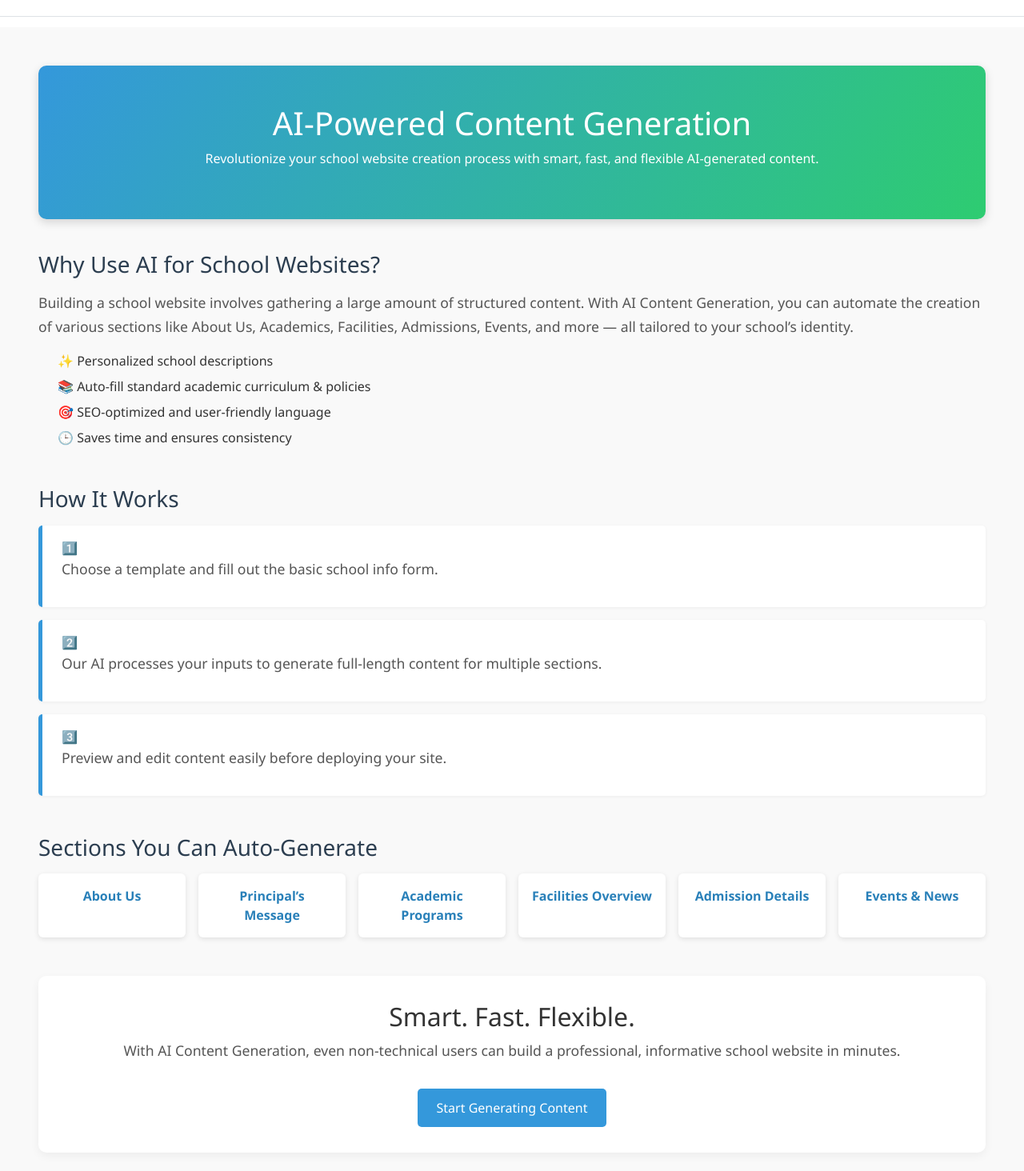
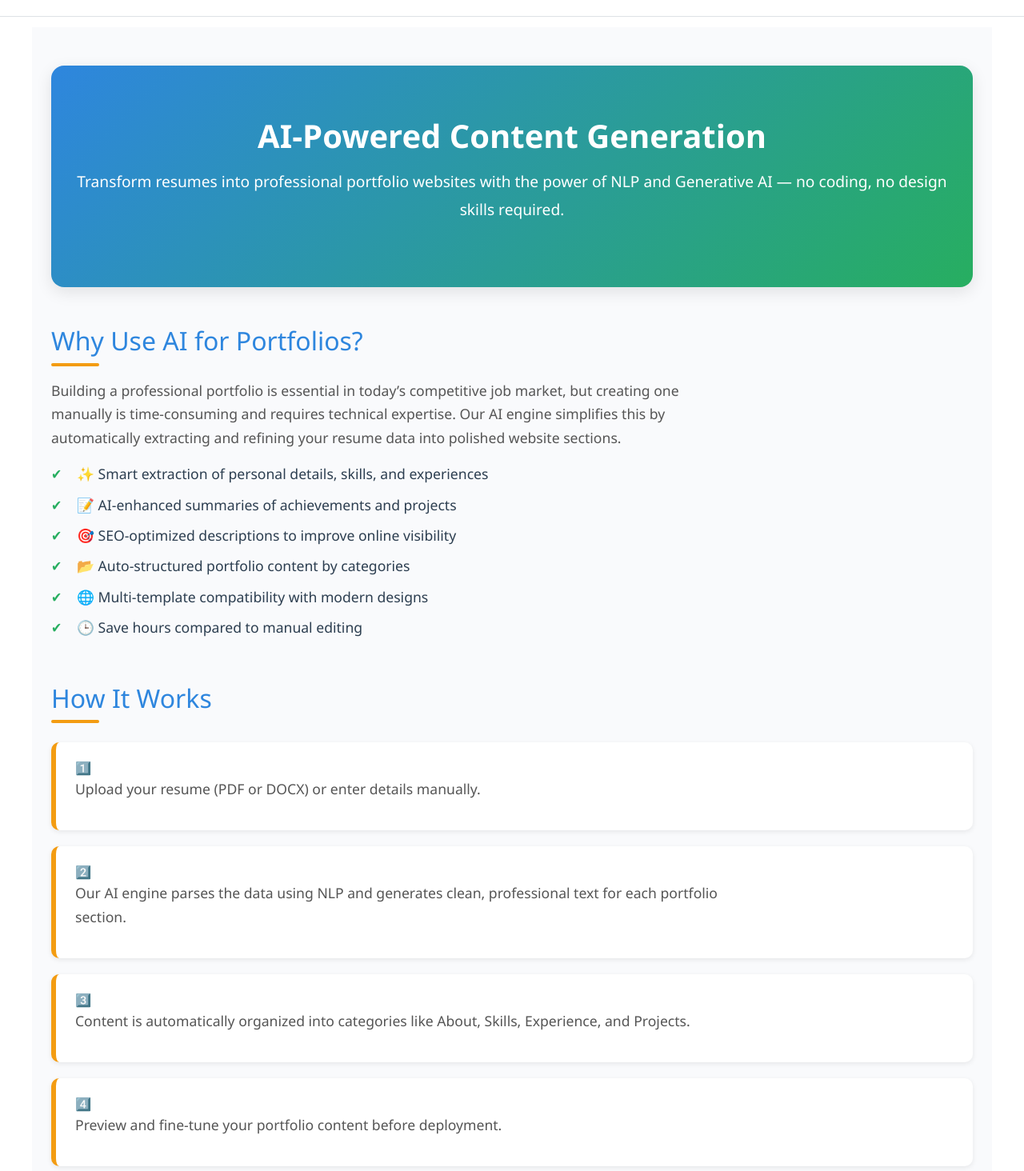
Before and after one commit to Subashkumawat34/AI-Based-Portfolio-Website-Geneartor, a React (Vite) app in the folder FrontEnd/: page /features/ai-content in a window 1280 px wide. Shown: the part 46-1510 px from the top of the page at 80% size. Built offline with nearby package versions, Linux system fonts and the light colour scheme.

Commit message:
Front End Improvement

```diff
--- a/FrontEnd/package.json
+++ b/FrontEnd/package.json
@@ -14,6 +14,7 @@
     "axios": "^1.11.0",
     "bootstrap": "^5.3.6",
     "bootstrap-icons": "^1.13.1",
+    "framer-motion": "^12.23.12",
     "lucide-react": "^0.511.0",
     "react": "^19.1.0",
     "react-bootstrap": "^2.10.10",
--- a/FrontEnd/src/pages/Navbar.jsx
+++ b/FrontEnd/src/pages/Navbar.jsx
@@ -92,6 +92,48 @@ const Navbar = ({
                 How It Works
               </Link>
             </li>
+            <li className="nav-item dropdown">
+              <a
+                className="nav-link dropdown-toggle"
+                href="#"
+                id="featuresDropdown"
+                role="button"
+                data-bs-toggle="dropdown"
+                aria-expanded="false"
+              >
+                Resources
+              </a>
+              <ul className="dropdown-menu" aria-labelledby="featuresDropdown">
+                <li>
+                  <Link className="dropdown-item" to="/features/ai-content">
+                    Tutorials
+                  </Link>
+                </li>
+                <li>
+                  <Link className="dropdown-item" to="/features/deployment">
+                    Blogs
+                  </Link>
+                </li>
+              </ul>
+            </li>
+
+            {!isAuthenticated ? (
+              <>
+                <li className="nav-item">
+                  <Link className="nav-link" to="/how-it-works">
+                    About
+                  </Link>
+                </li>
+              </>
+            ) : (
+              <>
+                <li className="nav-item">
+                  <Link className="nav-link" to="/generate-website">
+                    Upload Resume
+                  </Link>
+                </li>
+              </>
+            )}
           </ul>
 
           <ul className="navbar-nav ms-auto mb-2 mb-lg-0 align-items-center right-nav">
--- a/FrontEnd/src/pages/features/AIContentGeneration.jsx
+++ b/FrontEnd/src/pages/features/AIContentGeneration.jsx
@@ -4,70 +4,91 @@ import "../../styles/Features.css";
 const AIContentGeneration = () => {
   return (
     <div className="feature-page-container">
+      {/* HERO */}
       <header className="feature-hero">
         <h1>AI-Powered Content Generation</h1>
         <p>
-          Revolutionize your school website creation process with smart, fast,
-          and flexible AI-generated content.
+          Transform resumes into professional portfolio websites with the power
+          of NLP and Generative AI — no coding, no design skills required.
         </p>
       </header>
 
+      {/* WHY AI */}
       <section className="feature-section">
-        <h2>Why Use AI for School Websites?</h2>
+        <h2>Why Use AI for Portfolios?</h2>
         <p>
-          Building a school website involves gathering a large amount of
-          structured content. With AI Content Generation, you can automate the
-          creation of various sections like About Us, Academics, Facilities,
-          Admissions, Events, and more — all tailored to your school’s identity.
+          Building a professional portfolio is essential in today’s competitive
+          job market, but creating one manually is time-consuming and requires
+          technical expertise. Our AI engine simplifies this by automatically
+          extracting and refining your resume data into polished website
+          sections.
         </p>
         <ul className="ai-benefits-list">
-          <li>✨ Personalized school descriptions</li>
-          <li>📚 Auto-fill standard academic curriculum & policies</li>
-          <li>🎯 SEO-optimized and user-friendly language</li>
-          <li>🕒 Saves time and ensures consistency</li>
+          <li>
+            ✨ Smart extraction of personal details, skills, and experiences
+          </li>
+          <li>📝 AI-enhanced summaries of achievements and projects</li>
+          <li>🎯 SEO-optimized descriptions to improve online visibility</li>
+          <li>📂 Auto-structured portfolio content by categories</li>
+          <li>🌐 Multi-template compatibility with modern designs</li>
+          <li>🕒 Save hours compared to manual editing</li>
         </ul>
       </section>
 
+      {/* HOW IT WORKS */}
       <section className="feature-section">
         <h2>How It Works</h2>
         <div className="step-list">
           <div className="step">
             <span>1️⃣</span>
-            <p>Choose a template and fill out the basic school info form.</p>
+            <p>Upload your resume (PDF or DOCX) or enter details manually.</p>
           </div>
           <div className="step">
             <span>2️⃣</span>
             <p>
-              Our AI processes your inputs to generate full-length content for
-              multiple sections.
+              Our AI engine parses the data using NLP and generates clean,
+              professional text for each portfolio section.
             </p>
           </div>
           <div className="step">
             <span>3️⃣</span>
-            <p>Preview and edit content easily before deploying your site.</p>
+            <p>
+              Content is automatically organized into categories like About,
+              Skills, Experience, and Projects.
+            </p>
+          </div>
+          <div className="step">
+            <span>4️⃣</span>
+            <p>
+              Preview and fine-tune your portfolio content before deployment.
+            </p>
           </div>
         </div>
       </section>
 
+      {/* AUTO-GENERATED SECTIONS */}
       <section className="feature-section">
         <h2>Sections You Can Auto-Generate</h2>
         <div className="section-grid">
-          <div className="section-card">About Us</div>
-          <div className="section-card">Principal’s Message</div>
-          <div className="section-card">Academic Programs</div>
-          <div className="section-card">Facilities Overview</div>
-          <div className="section-card">Admission Details</div>
-          <div className="section-card">Events & News</div>
+          <div className="section-card">About Me</div>
+          <div className="section-card">Education</div>
+          <div className="section-card">Work Experience</div>
+          <div className="section-card">Projects & Case Studies</div>
+          <div className="section-card">Skills & Tools</div>
+          <div className="section-card">Certifications</div>
+          <div className="section-card">Achievements</div>
+          <div className="section-card">Contact & Social Links</div>
         </div>
       </section>
 
+      {/* CALL TO ACTION */}
       <section className="feature-highlight">
-        <h2>Smart. Fast. Flexible.</h2>
+        <h2>Professional Portfolios in Minutes</h2>
         <p>
-          With AI Content Generation, even non-technical users can build a
-          professional, informative school website in minutes.
+          With AI Content Generation, anyone — from students to professionals —
+          can build a modern, recruiter-ready portfolio that stands out.
         </p>
-        <button className="primary-btn">Start Generating Content</button>
+        <button className="primary-btn">Generate My Portfolio</button>
       </section>
     </div>
   );
--- a/FrontEnd/src/styles/Features.css
+++ b/FrontEnd/src/styles/Features.css
@@ -1,112 +1,256 @@
-.feature-page-container {
-  padding: 3rem;
-  background-color: #f9f9f9;
-  font-family: "Segoe UI", Tahoma, Geneva, Verdana, sans-serif;
-  color: #333;
+/* ================================
+   Global Variables & Base Styles
+================================= */
+:root {
+  --primary-color: #2e86de; /* Deep blue */
+  --secondary-color: #27ae60; /* Fresh green */
+  --accent-color: #f39c12; /* Warm yellow */
+  --purple-color: #8e44ad; /* For deploy hero */
+  --neutral-bg: #f9fafc;
+  --white: #ffffff;
+
+  --text-dark: #2c3e50;
+  --text-medium: #555;
+  --text-light: #888;
 }
 
+.feature-page-container {
+  padding: 3rem 1.5rem;
+  background-color: var(--neutral-bg);
+  font-family: "Poppins", "Segoe UI", Tahoma, Geneva, Verdana, sans-serif;
+  color: var(--text-dark);
+  max-width: 1200px;
+  margin: auto;
+}
+
+/* ================================
+   HERO SECTIONS
+================================= */
 .feature-hero {
-  background: linear-gradient(120deg, #3498db, #2ecc71);
-  color: white;
-  padding: 3rem 2rem;
-  border-radius: 10px;
-  margin-bottom: 2.5rem;
+  background: linear-gradient(
+    135deg,
+    var(--primary-color),
+    var(--secondary-color)
+  );
+  color: var(--white);
+  padding: 4rem 2rem;
+  border-radius: 16px;
+  margin-bottom: 3rem;
   text-align: center;
-  box-shadow: 0 4px 12px rgba(0, 0, 0, 0.15);
+  box-shadow: 0 6px 20px rgba(0, 0, 0, 0.1);
+  animation: fadeIn 1s ease;
 }
 
 .feature-hero.deploy {
-  background: linear-gradient(120deg, #8e44ad, #3498db);
+  background: linear-gradient(
+    135deg,
+    var(--purple-color),
+    var(--primary-color)
+  );
 }
 
+.feature-hero h1 {
+  font-size: 2.5rem;
+  margin-bottom: 1rem;
+  font-weight: 700;
+}
+
+.feature-hero p {
+  font-size: 1.2rem;
+  line-height: 1.8;
+}
+
+/* ================================
+   SECTION BLOCKS
+================================= */
 .feature-section {
-  margin-bottom: 3rem;
+  margin-bottom: 3.5rem;
 }
 
 .feature-section h2 {
-  font-size: 1.75rem;
+  font-size: 2rem;
   margin-bottom: 1rem;
-  color: #2c3e50;
+  color: var(--primary-color);
+  position: relative;
+}
+
+.feature-section h2::after {
+  content: "";
+  display: block;
+  width: 60px;
+  height: 4px;
+  background: var(--accent-color);
+  margin-top: 8px;
+  border-radius: 2px;
 }
 
 .feature-section p,
 .feature-highlight p {
   font-size: 1.1rem;
   line-height: 1.7;
-  color: #555;
+  color: var(--text-medium);
+  max-width: 850px;
 }
 
+/* ================================
+   LISTS (Benefits, Features)
+================================= */
 .ai-benefits-list {
   list-style: none;
   padding-left: 0;
+  margin-top: 1rem;
 }
 
 .ai-benefits-list li {
-  margin-bottom: 0.5rem;
-  padding-left: 1.5rem;
+  margin-bottom: 0.75rem;
+  padding-left: 2rem;
   position: relative;
+  font-size: 1.1rem;
+  color: var(--text-dark);
 }
 
+.ai-benefits-list li::before {
+  content: "✔";
+  position: absolute;
+  left: 0;
+  color: var(--secondary-color);
+  font-weight: bold;
+}
+
+/* ================================
+   STEP LIST (How It Works)
+================================= */
 .step-list {
   display: flex;
   flex-direction: column;
-  gap: 1rem;
+  gap: 1.25rem;
+  margin-top: 1.5rem;
 }
 
 .step {
-  background: white;
-  padding: 1rem 1.5rem;
-  border-left: 5px solid #3498db;
-  border-radius: 5px;
-  box-shadow: 0 1px 4px rgba(0, 0, 0, 0.05);
+  background: var(--white);
+  padding: 1.25rem 1.5rem;
+  border-left: 6px solid var(--accent-color);
+  border-radius: 10px;
+  font-size: 1rem;
+  font-weight: 500;
+  box-shadow: 0 2px 6px rgba(0, 0, 0, 0.08);
+  transition: transform 0.25s ease, box-shadow 0.25s ease;
 }
 
+.step:hover {
+  transform: translateX(8px);
+  box-shadow: 0 6px 14px rgba(0, 0, 0, 0.12);
+}
+
+/* ================================
+   SECTION CARDS (Auto-Generated Pages)
+================================= */
 .section-grid {
   display: grid;
-  grid-template-columns: repeat(auto-fit, minmax(180px, 1fr));
-  gap: 1rem;
+  grid-template-columns: repeat(auto-fit, minmax(200px, 1fr));
+  gap: 1.25rem;
+  margin-top: 1.5rem;
 }
 
 .section-card {
-  background: white;
-  border-radius: 6px;
-  padding: 1rem;
+  background: var(--white);
+  border-radius: 12px;
+  padding: 1.5rem;
   text-align: center;
-  box-shadow: 0 2px 6px rgba(0, 0, 0, 0.1);
-  font-weight: bold;
-  color: #2980b9;
+  font-weight: 600;
+  font-size: 1.05rem;
+  color: var(--primary-color);
+  box-shadow: 0 3px 8px rgba(0, 0, 0, 0.1);
+  transition: transform 0.25s ease, box-shadow 0.25s ease;
 }
 
+.section-card:hover {
+  transform: translateY(-6px);
+  box-shadow: 0 8px 18px rgba(0, 0, 0, 0.15);
+  background: linear-gradient(135deg, var(--white), #eef7ff);
+}
+
+/* ================================
+   FEATURE HIGHLIGHT
+================================= */
 .feature-highlight {
   text-align: center;
-  padding: 2rem;
-  background-color: white;
-  border-radius: 10px;
-  box-shadow: 0 4px 12px rgba(0, 0, 0, 0.05);
+  padding: 2.5rem;
+  background-color: var(--white);
+  border-radius: 16px;
+  box-shadow: 0 4px 12px rgba(0, 0, 0, 0.06);
 }
 
+.feature-highlight h2 {
+  font-size: 2rem;
+  margin-bottom: 1rem;
+  color: var(--secondary-color);
+}
+
+/* ================================
+   BUTTONS
+================================= */
 .primary-btn {
-  background-color: #3498db;
+  background-color: var(--accent-color);
   border: none;
-  color: white;
-  padding: 0.75rem 1.5rem;
-  border-radius: 5px;
-  font-size: 1rem;
+  color: var(--white);
+  padding: 0.9rem 2rem;
+  border-radius: 50px;
+  font-size: 1.05rem;
+  font-weight: 600;
   cursor: pointer;
-  margin-top: 1rem;
+  margin-top: 1.5rem;
+  transition: background 0.3s ease, transform 0.2s ease;
 }
 
 .primary-btn:hover {
-  background-color: #2980b9;
+  background-color: #d68910;
+  transform: translateY(-3px);
 }
 
-@media (max-width: 768px) {
-  .step-list {
-    flex-direction: column;
+/* ================================
+   RESPONSIVE DESIGN
+================================= */
+@media (max-width: 992px) {
+  .feature-hero h1 {
+    font-size: 2rem;
   }
 
-  .feature-hero,
-  .feature-highlight {
-    padding: 2rem 1rem;
+  .feature-hero p {
+    font-size: 1.05rem;
+  }
+
+  .feature-section h2 {
+    font-size: 1.6rem;
   }
 }
+
+@media (max-width: 600px) {
+  .step {
+    font-size: 0.95rem;
+  }
+
+  .section-card {
+    font-size: 0.95rem;
+    padding: 1rem;
+  }
+
+  .primary-btn {
+    width: 100%;
+  }
+}
+
+/* ================================
+   ANIMATIONS
+================================= */
+@keyframes fadeIn {
+  from {
+    opacity: 0;
+    transform: translateY(20px);
+  }
+  to {
+    opacity: 1;
+    transform: translateY(0);
+  }
+}
--- a/FrontEnd/src/styles/HowItWorks.css
+++ b/FrontEnd/src/styles/HowItWorks.css
@@ -1,108 +1,168 @@
-/* General body styles (optional, for context) */
-body {
-  font-family: system-ui, -apple-system, BlinkMacSystemFont, "Segoe UI", Roboto,
-    Oxygen, Ubuntu, Cantarell, "Open Sans", "Helvetica Neue", sans-serif;
-  background-color: #f7fafc; /* Light gray background */
-  color: #2d3748; /* Default text color */
-  margin: 0;
-  padding: 0;
+/* MAIN CONTAINER */
+.how-it-works-container {
+  padding: 2rem;
+  max-width: 75rem;
+  margin: auto;
 }
 
-.how-it-works-container {
-  padding: 1.5rem; /* Equivalent to p-6 */
-  max-width: 72rem; /* Equivalent to max-w-6xl */
-  margin-left: auto;
-  margin-right: auto;
+/* TITLE */
+.how-it-works-main-title {
+  font-size: 2.5rem;
+  font-weight: 700;
+  text-align: center;
+  color: #2e86de;
+  margin-bottom: 3rem;
+  padding: 1rem;
+  background: linear-gradient(135deg, #dfe9f3, #ffffff);
+  border-radius: 12px;
+  box-shadow: 0 4px 12px rgba(0, 0, 0, 0.08);
 }
 
-.how-it-works-main-title {
-  font-size: 2.25rem; /* Equivalent to text-4xl */
-  line-height: 2.5rem;
-  font-weight: 700; /* Equivalent to font-bold */
-  margin-bottom: 3rem; /* Equivalent to mb-12 */
-  text-align: center; /* Equivalent to text-center */
-  color: #2b6cb0; /* Equivalent to text-blue-700 */
-  background-color: #dddfe2;
-  border-radius: 10px;
-}
-
+/* STEPS */
 .steps-list {
   display: flex;
   flex-direction: column;
-  gap: 4rem; /* Equivalent to space-y-16 (applied as gap) */
+  gap: 4rem;
 }
 
 .step-item {
   display: flex;
-  flex-direction: row; /* Default: image left, text right */
-  align-items: flex-start; /* Aligns items to the top */
-  gap: 2.5rem; /* Equivalent to gap-10 */
-  background-color: #ffffff; /* Equivalent to bg-white */
-  border-radius: 1rem; /* Equivalent to rounded-2xl */
-  box-shadow: 0 20px 25px -5px rgba(0, 0, 0, 0.1),
-    0 10px 10px -5px rgba(0, 0, 0, 0.04); /* Equivalent to shadow-xl */
-  padding: 2rem; /* Equivalent to p-8 */
+  flex-direction: row;
+  align-items: center;
+  gap: 2rem;
+  background: #ffffff;
+  border-radius: 1rem;
+  padding: 2rem;
+  box-shadow: 0 6px 18px rgba(0, 0, 0, 0.08);
+  transition: transform 0.3s ease, box-shadow 0.3s ease;
 }
 
-/* For alternating layout */
-.step-item-reversed {
-  flex-direction: row-reverse; /* Image right, text left */
+.step-item:hover {
+  transform: translateY(-8px);
+  box-shadow: 0 10px 24px rgba(0, 0, 0, 0.12);
+  background: linear-gradient(135deg, #ffffff, #f9fbff);
 }
 
-.step-image-wrapper,
-.step-content-wrapper {
-  width: 100%; /* Full width on small screens, will stack */
+.step-item-reversed {
+  flex-direction: row-reverse;
 }
 
 .step-image {
   width: 100%;
   height: auto;
-  border-radius: 0.75rem; /* Equivalent to rounded-xl */
-  border: 1px solid #e2e8f0; /* Equivalent to border-gray-300 */
-  box-shadow: 0 1px 2px 0 rgba(0, 0, 0, 0.05); /* Equivalent to shadow-sm */
-  display: block; /* Fixes potential extra space below image */
+  border-radius: 12px;
+  border: 2px solid #edf2f7;
+  box-shadow: 0 2px 6px rgba(0, 0, 0, 0.08);
+  transition: transform 0.3s ease;
+}
+
+.step-item:hover .step-image {
+  transform: scale(1.05);
+}
+
+.step-content-wrapper {
+  width: 100%;
 }
 
 .step-title {
-  font-size: 1.5rem; /* Equivalent to text-2xl */
-  line-height: 2rem;
-  font-weight: 600; /* Equivalent to font-semibold */
-  margin-bottom: 1rem; /* Equivalent to mb-4 */
-  color: #1a202c; /* Equivalent to text-gray-800 */
+  font-size: 1.75rem;
+  font-weight: 600;
+  margin-bottom: 1rem;
+  color: #1a202c;
+  position: relative;
+}
+
+.step-title::after {
+  content: "";
+  display: block;
+  width: 50px;
+  height: 3px;
+  background: #f39c12;
+  margin-top: 6px;
+  border-radius: 2px;
 }
 
 .step-description {
-  color: #4a5568; /* Equivalent to text-gray-600 */
-  font-size: 1.125rem; /* Equivalent to text-lg */
-  line-height: 1.75; /* Similar to leading-relaxed */
+  font-size: 1.125rem;
+  color: #4a5568;
+  line-height: 1.75;
+  margin-bottom: 0.75rem;
 }
 
-/* Responsive adjustments for side-by-side layout */
-@media (min-width: 768px) {
-  /* md breakpoint */
-  .step-item {
-    /* flex-wrap: nowrap; by default, items won't wrap if they have space */
+.step-extra {
+  font-size: 1rem;
+  color: #718096;
+  line-height: 1.6;
+  font-style: italic;
+}
+
+/* EXTRA INFO */
+.extra-info {
+  margin-top: 4rem;
+  background: #ffffff;
+  padding: 2rem;
+  border-radius: 12px;
+  box-shadow: 0 4px 14px rgba(0, 0, 0, 0.08);
+}
+
+.extra-info h2 {
+  font-size: 1.8rem;
+  color: #27ae60;
+  margin-bottom: 1rem;
+}
+
+.extra-info ul {
+  list-style: none;
+  padding: 0;
+}
+
+.extra-info li {
+  font-size: 1.1rem;
+  margin-bottom: 0.75rem;
+  padding-left: 1.5rem;
+  position: relative;
+}
+
+.extra-info li::before {
+  content: "✔";
+  position: absolute;
+  left: 0;
+  color: #27ae60;
+  font-weight: bold;
+}
+
+/* SUMMARY */
+.summary-section {
+  margin-top: 3rem;
+  text-align: center;
+  padding: 2rem;
+  background: linear-gradient(135deg, #f9f9f9, #ffffff);
+  border-radius: 12px;
+  box-shadow: 0 4px 14px rgba(0, 0, 0, 0.05);
+}
+
+.summary-section h2 {
+  font-size: 2rem;
+  margin-bottom: 1rem;
+  color: #8e44ad;
+}
+
+.summary-section p {
+  font-size: 1.15rem;
+  line-height: 1.8;
+  max-width: 800px;
+  margin: auto;
+  color: #2d3748;
+}
+
+/* RESPONSIVE */
+@media (max-width: 768px) {
+  .step-item,
+  .step-item-reversed {
+    flex-direction: column;
+    text-align: center;
   }
-
-  .step-image-wrapper {
-    width: 50%; /* Equivalent to md:w-1/2 */
-    flex-shrink: 0; /* Prevent image wrapper from shrinking too much */
-  }
-
-  .step-content-wrapper {
-    width: 50%; /* Equivalent to md:w-1/2 */
+  .step-image {
+    width: 100%;
   }
 }
-
-/* If on small screens the gap is too much and you want items to stack directly */
-@media (max-width: 767.98px) {
-  .step-item,
-  .step-item-reversed {
-    /* Ensure both normal and reversed stack correctly */
-    flex-direction: column;
-  }
-  .step-image-wrapper,
-  .step-content-wrapper {
-    width: 100%; /* Ensure they take full width when stacked */
-  }
-}
```
Also changed, not shown: FrontEnd/src/pages/HowItWorks.jsx (+78 -14 lines), FrontEnd/src/pages/features/OneClickDeploy.jsx (+43 -22 lines), 1 other file (tests, documents, lock files or other folders).
